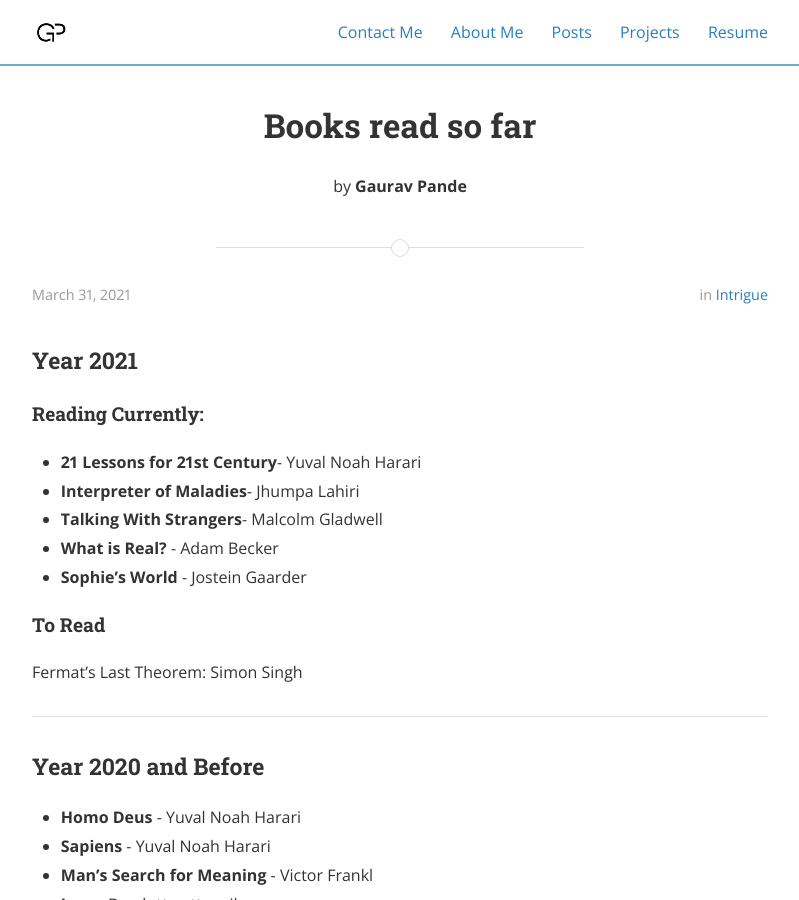
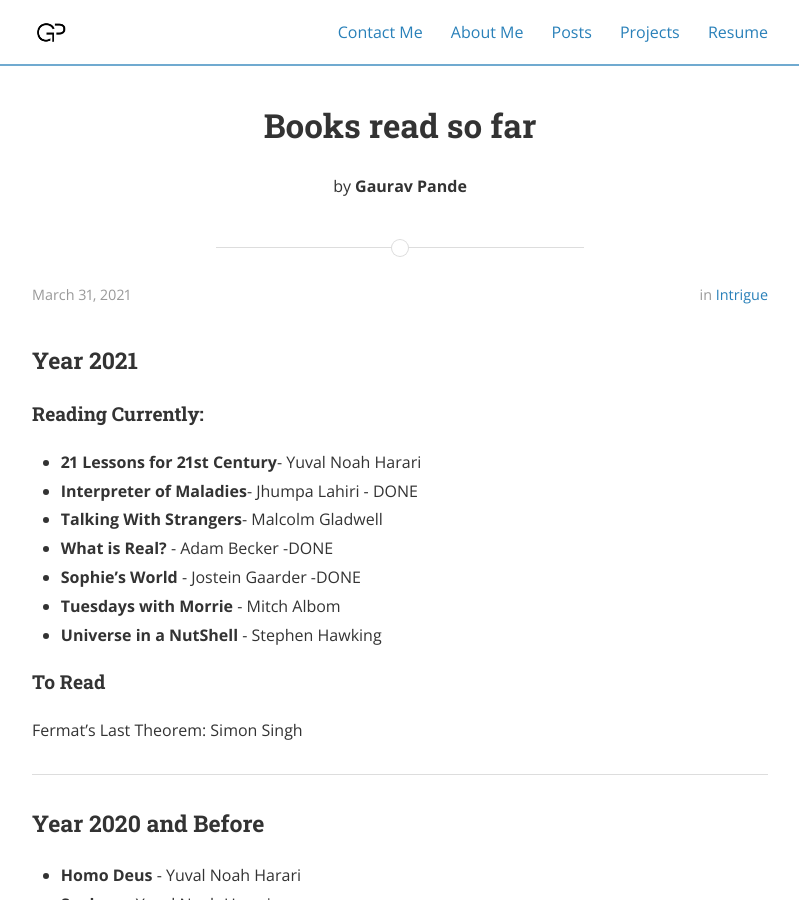
Before and after one commit to Gaurav-Pande/gaurav-pande.github.io, a Jekyll site: the page built from _posts/2021-03-30-books.md, in a window 1280 px wide and 900 px high. Shown: the whole window, without its empty margins (240-1039 px from the left). Built offline with Jekyll 4.4.1, drawn with Linux system fonts in a browser that asks for light colours; nearby versions of some CDN libraries; comment, search, counter and statistics services are not loaded; a style sheet for code colours, icons or effects is not loaded.

Commit message:
Update 2021-03-30-books.md

```diff
--- a/_posts/2021-03-30-books.md
+++ b/_posts/2021-03-30-books.md
@@ -12,10 +12,12 @@ categories: Intrigue
 #### Reading Currently:
 
 * **21 Lessons for 21st Century**- Yuval Noah Harari
-* **Interpreter of Maladies**- Jhumpa Lahiri
+* **Interpreter of Maladies**- Jhumpa Lahiri - DONE
 * **Talking With Strangers**- Malcolm Gladwell
-* **What is Real?** - Adam Becker
-* **Sophie's World** - Jostein Gaarder
+* **What is Real?** - Adam Becker -DONE
+* **Sophie's World** - Jostein Gaarder -DONE
+* **Tuesdays with Morrie** - Mitch Albom
+* **Universe in a NutShell** - Stephen Hawking
 
 #### To Read
 Fermat's Last Theorem: Simon Singh
```
